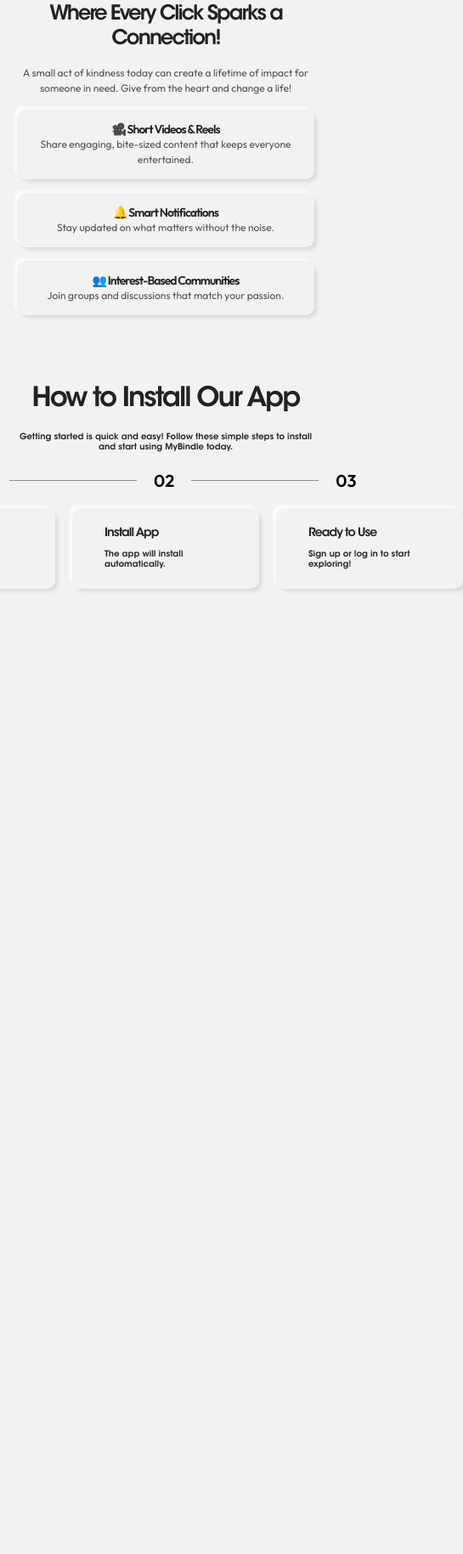
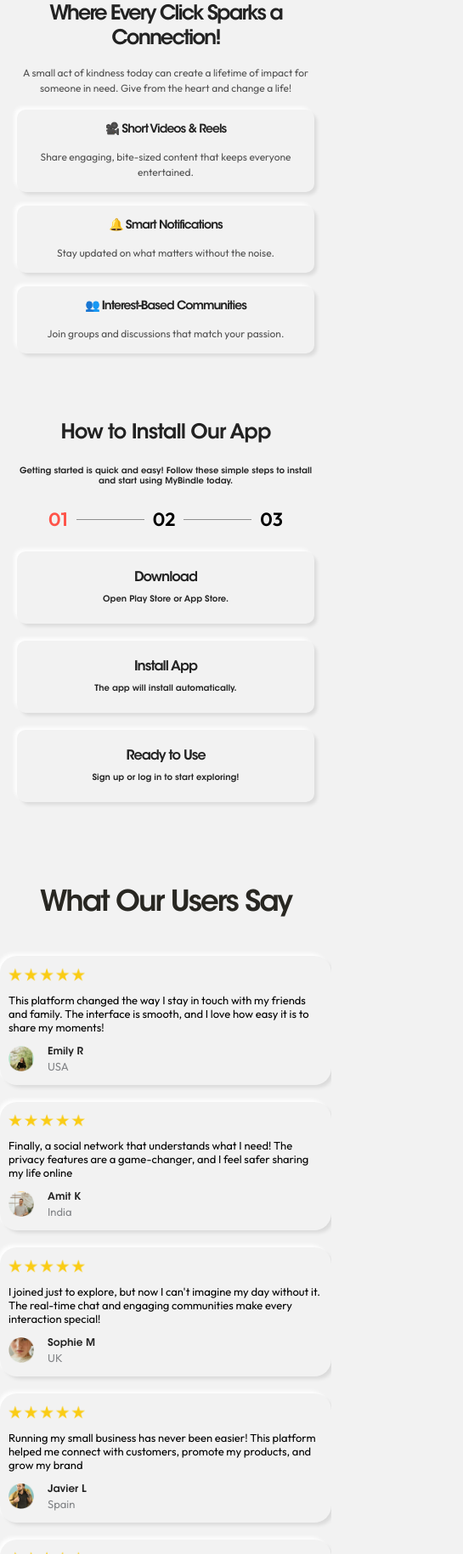
Before and after one commit to Ahmed-Ali-1/Test-Web, a plain HTML site: page index.html in a window 390 px wide. Shown: the part 2047-3876 px from the top of the page at 85% size, 545 px wide, since content can reach past the window. Before the commit the page ends 2840 px from the top, so only its background shows below. Drawn offline with Linux system fonts and the light colour scheme.

Commit message:
Five Section Responsive

```diff
--- a/assets/css/style.css
+++ b/assets/css/style.css
@@ -472,6 +472,9 @@ body {
 
 .right_card {
     padding: 18px 16px;
+    display: flex;
+    flex-direction: column;
+    gap: 14px;
     border-radius: 10px;
     box-shadow:
         4px 4px 4px -1px rgba(0, 0, 0, 0.1),
@@ -487,10 +490,10 @@ body {
 }
 
 .right_card h4 {
-    font-size: 15px;
+    font-size: 16px;
     color: #222222;
     font-weight: 600;
-    font-family: "Outfit", sans-serif;
+    font-family: myFont;
     letter-spacing: -1px;
 }
 
@@ -648,11 +651,9 @@ body {
 
 .app_Div {
     margin-top: 80px;
-    margin-bottom: 100px;
-    display: flex;
-    flex-direction: column;
-    align-items: center;
-    gap: 20px;
+    display: grid;
+    text-align: center;
+    gap: 24px;
 }
 
 .app_Div h1 {
@@ -670,7 +671,7 @@ body {
 
 .number_Div {
     display: flex;
-    justify-content: space-between;
+    justify-content: center;
     align-items: center;
     gap: 20px;
 }
@@ -678,7 +679,7 @@ body {
 .number_Div p {
     font-family: "Outfit";
     font-weight: 600;
-    font-size: 20px;
+    font-size: 24px;
 }
 
 
@@ -690,12 +691,9 @@ body {
 }
 
 .app_card_DIv {
-    /* display: flex;
-    justify-content: space-between;
-    text-align: center; */
     display: grid;
     grid-template-columns: repeat(3, 1fr);
-    /* grid-template-columns: repeat(auto-fit, minmax(80px, 1fr)); */
+    text-align: center;
     gap: 20px;
 }
 
@@ -712,7 +710,7 @@ body {
 }
 
 .app_cards h4 {
-    font-size: 14px;
+    font-size: 16px;
     color: #222222;
     font-weight: 600;
     font-family: myFont;
@@ -733,24 +731,13 @@ body {
     transform: translateY(-3px);
 }
 
-
-
-
-
-
 @media (max-width: 992px) {
     .app_Div h1 {
         font-size: 32px;
     }
 
-    .app_Div>p {
-        /* font-size: 13px; */
-        max-width: 500px;
-        text-align: center;
-    }
-
     .number_Div span {
-        width: 150px;
+        width: 180px;
     }
 
     .app_card_DIv {
@@ -762,66 +749,57 @@ body {
         flex: 1 1 45%;
         min-width: 220px;
     }
+
+    .app_card_DIv {
+        display: grid;
+        grid-template-columns: 1fr 1fr;
+        gap: 20px;
+    }
 }
 
-/*
-@media (max-width: 860px) {
-    .app_Div {
-        margin-top: 60px;
-        margin-bottom: 60px;
-    }
-
+@media (max-width: 769px) {
     .app_Div h1 {
         font-size: 24px;
         letter-spacing: -1px;
     }
 
-    .app_Div>p {
-        font-size: 12px;
-        max-width: 90%;
+    .number_Div span {
+        width: 120px;
     }
 
     .number_Div {
-        flex-direction: row;
-        justify-content: center;
         gap: 10px;
+    }
+}
+
+@media (max-width: 640px) {
+    .app_card_DIv {
+        display: grid;
+        grid-template-columns: 1fr;
+        gap: 20px;
     }
 
     .number_Div p {
-        font-size: 16px;
+        font-family: "Outfit";
+        font-weight: 600;
+        font-size: 24px;
     }
 
     .number_Div span {
         width: 80px;
     }
 
-    .app_card_DIv {
-        flex-direction: column;
-        align-items: center;
-        gap: 20px;
+    .number_Div p {
+        font-size: 22px;
     }
 
-    .app_cards {
-        width: 90%;
-        padding: 20px 18px;
-    }
-
-    .app_cards h4 {
-        font-size: 14px;
-    }
-
-    .app_cards p {
-        font-size: 12px;
-    }
-} */
+}
 
 
-
-
-
+/* User_Section */
 
 .users_card_text {
-    margin: 90px 0 40px;
+    margin: 100px 0 40px;
     text-align: center;
 }
 
@@ -836,7 +814,7 @@ body {
 
 .users_cards_Div {
     display: grid;
-    grid-template-columns: repeat(auto-fit, minmax(320px, 1fr));
+    grid-template-columns: repeat(auto-fit, minmax(360px, 1fr));
     gap: 20px;
 
 }
@@ -851,7 +829,7 @@ body {
         4px 4px 4px -1px rgba(0, 0, 0, 0.1),
         -4px -4px 4px -1px rgba(255, 255, 255, 0.9);
     transition: all 0.3s ease;
-    border-radius: 12px;
+    border-radius: 20px;
 
 }
 
@@ -868,7 +846,7 @@ body {
 
 
 .users_card p {
-    font-size: 12px;
+    font-size: 14px;
     font-family: "Outfit", sans-serif;
 }
 
@@ -879,13 +857,15 @@ body {
 
 .users_Div img {
     width: 30px;
+    height: 30px;
 }
 
 .users_Div h4 {
-    font-size: 14px;
+    font-size: 12px;
     color: #212121;
     font-weight: 600;
     font-family: myFont;
+    margin-bottom: 2px;
 }
 
 .users_Div p {
@@ -895,45 +875,38 @@ body {
 }
 
 
-@media (max-width: 600px) {
-    .users_card_text {
-        margin: 60px 0 30px;
+@media (max-width: 1280px) {
+    .users_cards_Div {
+        display: grid;
+        grid-template-columns: 1fr 1fr 1fr;
+        gap: 20px;
+
     }
 
-    .users_card_text h1 {
-        font-size: 24px;
-        letter-spacing: -1px;
-    }
+}
 
+@media (max-width: 872px) {
     .users_cards_Div {
-        grid-template-columns: 1fr;
-        gap: 18px;
-        padding: 0 12px;
-    }
+        display: grid;
+        grid-template-columns: 1fr 1fr;
 
-    .users_card {
-        padding: 16px;
-        gap: 10px;
-    }
-
-    .users_card img:first-child {
-        width: 50px;
     }
 
     .users_card p {
-        font-size: 12px;
-        line-height: 1.4;
-    }
-
-    .users_Div img {
-        width: 30px;
-    }
-
-    .users_Div h4 {
         font-size: 13px;
     }
 
-    .users_Div p {
-        font-size: 11px;
+    .users_card>img {
+        width: 90px;
     }
+
+
 }
+
+@media (max-width: 620px) {
+    .users_cards_Div {
+        display: grid;
+        grid-template-columns: 1fr;
+    }
+
+}
--- a/index.html
+++ b/index.html
@@ -146,8 +146,8 @@
         </div>
     </section> -->
 
-    <!-- Card-section -->
-    <!-- <section class="card_section">
+    <!--User_card-section -->
+    <section class="user_card_section"
         <div class="container_Div">
             <div class="users_card_text">
                 <h1>What Our Users Say</h1>
@@ -229,27 +229,8 @@
 
             </div>
         </div>
-    </section> -->
+    </section>
 
-
-
-    <!-- @media (max-width: 1440px) {
-    .container_Div {
-        max-width: 1140px;
-    }
-}
-
-@media (max-width: 1300px) {
-    .container_Div {
-        max-width: 992px;
-    }
-}
-
-@media (max-width: 1100px) {
-    .container_Div {
-        max-width: 840px;
-    }
-} -->
 
 </body>
 
```
